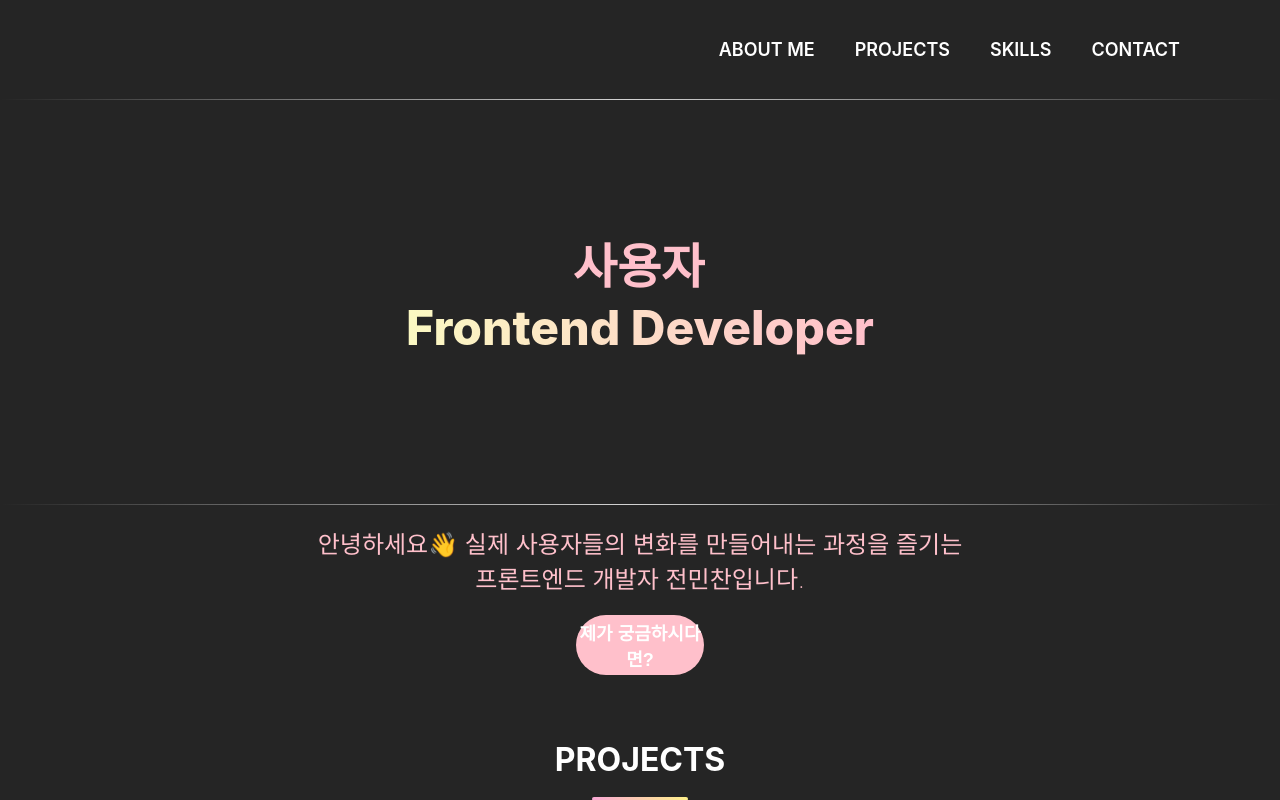
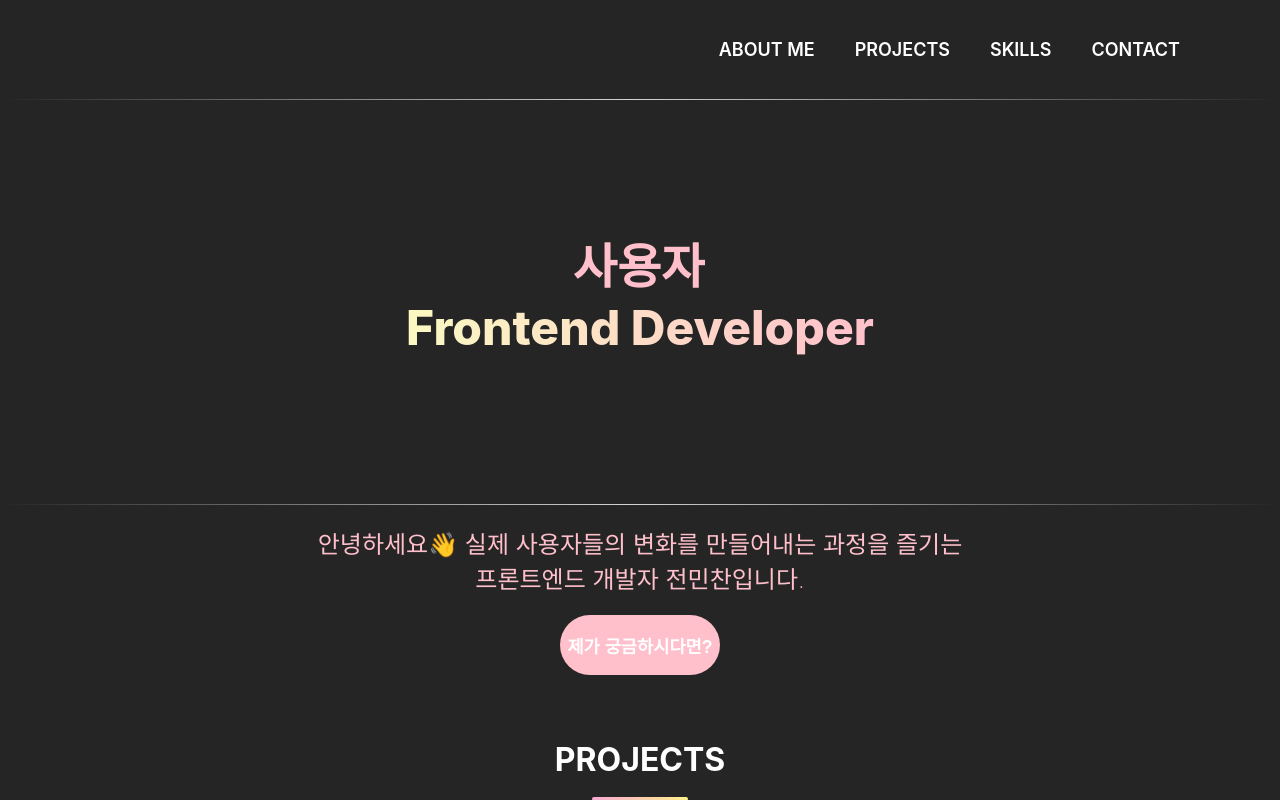
Before and after one commit to wjzlskxk/wjzlskxk.dev, a React (Create React App) app: page / in a window 1280 px wide. Built offline with nearby package versions, Linux system fonts and the light colour scheme; no server answers.

Commit message:
fix :: style

```diff
--- a/src/components/AboutMe/style.scss
+++ b/src/components/AboutMe/style.scss
@@ -62,7 +62,7 @@
   button {
     @include flex-row-center;
     @include headline2-semibold;
-    width: 10%;
+    width: 10rem;
     height: 60px;
 
     border-radius: 30px;
@@ -74,6 +74,8 @@
     border: none;
 
     cursor: pointer;
+
+    font-size: 1.1rem;
   }
 
   button:hover {
--- a/src/components/Skills/style.scss
+++ b/src/components/Skills/style.scss
@@ -1,4 +1,5 @@
 @use '/src/style/typography/typography.scss' as *;
+@use '/src/style/color/semantic.scss' as *;
 
 .skills-view {
   padding: 4rem 1.5rem;
@@ -47,8 +48,8 @@
         }
 
         p {
-          color: #d1d5db;
-          font-size: 0.875rem;
+          color: var(--Static-White);
+          font-size: 1rem;
         }
       }
 
```
